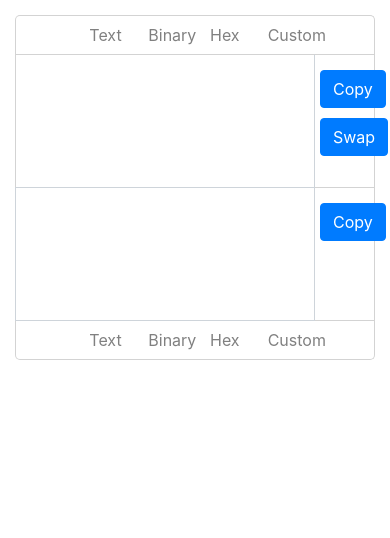
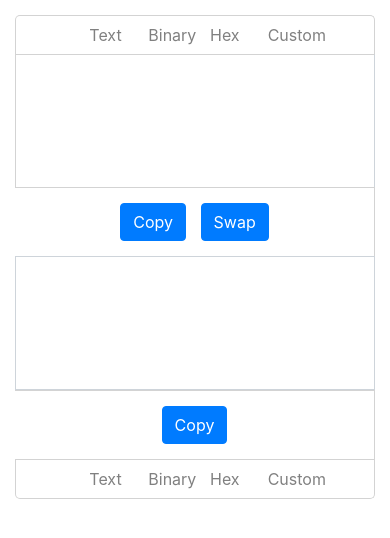
Before and after one commit to bturner1273/NUMBER_SYSTEMS_FUN, a plain HTML site: page converter.html in a window 390 px wide. Drawn offline with nearby package versions, Linux system fonts and the light colour scheme.

Commit message:
fix applied

```diff
--- a/converter.html
+++ b/converter.html
@@ -30,12 +30,16 @@
                     <div class="col-2"></div>
                 </div>
                 <div class="row no-gutters">
-                    <div class="col-10">
+                    <div class="col-xs-12 col-sm-10">
                         <textarea id="input_text_area" rows="5" class="form-control no-top-radius no-bottom-radius"></textarea>
                     </div>
-                    <div class="col-2 border-right-top text-center button-holder">
-                        <button class="btn btn-primary">Copy</button>
-                        <button class="btn btn-primary">Swap</button>
+                    <div class="col-xs-12 col-sm-2 border-right-top text-center button-holder">
+                        <div class="d-inline">
+                            <button class="btn btn-primary">Copy</button>
+                        </div>
+                        <div class="d-inline d-sm-block">
+                            <button class="btn btn-primary">Swap</button>
+                        </div>
                     </div>
                 </div>
             </div>
@@ -43,10 +47,10 @@
 
             <div id="output_div" class="">
                 <div class="row no-gutters">
-                    <div class="col-10">
+                    <div class="col-xs-12 col-sm-10">
                         <textarea rows="5" class="form-control no-top-radius no-bottom-radius"></textarea>
                     </div>
-                    <div class="col-2 border-right-bottom text-center button-holder">
+                    <div class="col-xs-12 col-sm-2 border-right-bottom text-center button-holder">
                         <button class="btn btn-primary">Copy</button>
                     </div>
                 </div>
```
